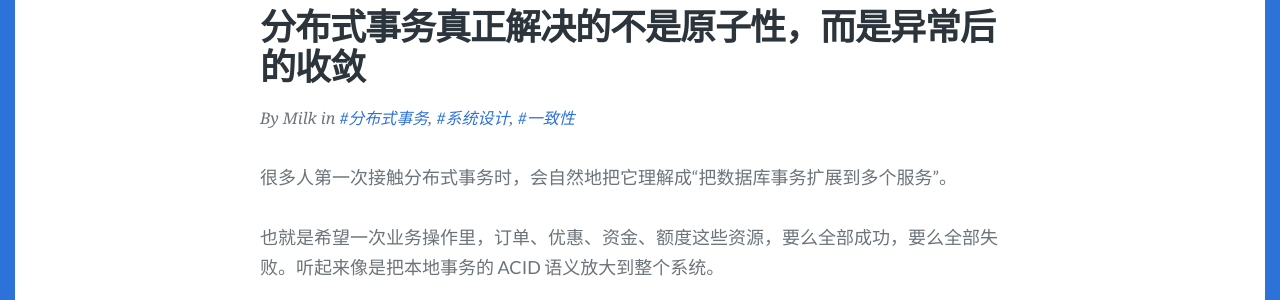
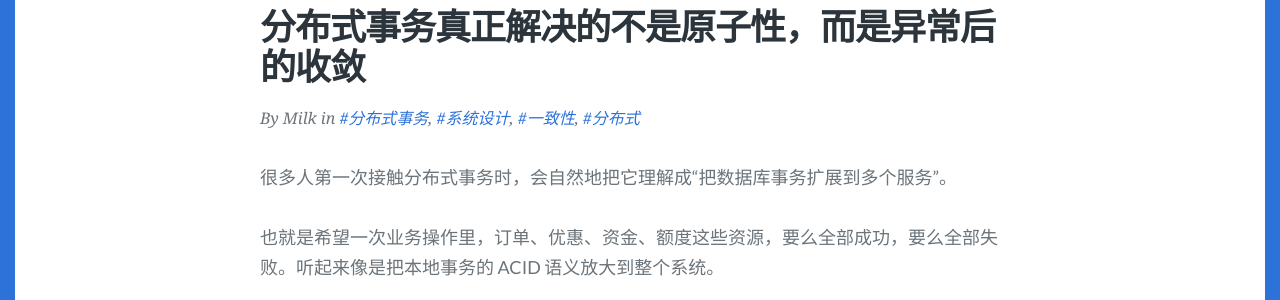
Before and after one commit to yangjj-iso/yangjj-iso.github.io, a Jekyll site: the page built from _posts/2026-07-13-distributed-transaction-convergence.md, in a window 1280 px wide and 900 px high. Shown: the part 256-556 px from the top of the window. Built offline with Jekyll 4.4.1, drawn with Linux system fonts in a browser that asks for light colours; some web fonts are replaced; comment, search, counter and statistics services are not loaded.

Commit message:
Update 2026-07-13-distributed-transaction-convergence.md

```diff
--- a/_posts/2026-07-13-distributed-transaction-convergence.md
+++ b/_posts/2026-07-13-distributed-transaction-convergence.md
@@ -3,7 +3,7 @@ layout: post
 title: "分布式事务真正解决的不是原子性，而是异常后的收敛"
 description: "从支付类交易出发，讨论为什么分布式事务的核心不是让所有 RPC 同时成功，而是在超时、重试、部分成功和并发冲突后，让多个资源最终收敛到同一个业务方向。"
 date: 2026-07-13
-tags: [分布式事务, 系统设计, 一致性]
+tags: [分布式事务, 系统设计, 一致性,分布式]
 ---
 
 很多人第一次接触分布式事务时，会自然地把它理解成“把数据库事务扩展到多个服务”。
```
